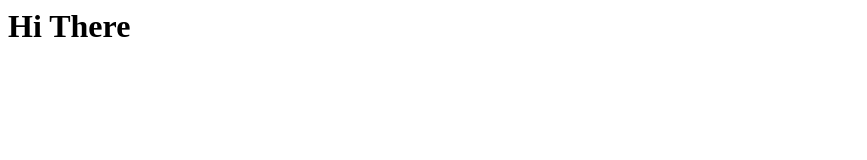
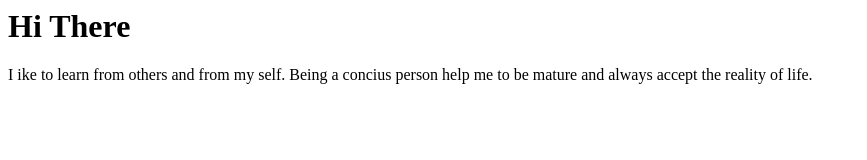
Before and after one commit to Jeissy-Mejia/Jeissy-Mejia.github.io, a plain HTML site: page index.html in a window 1280 px wide. Shown: the whole page, without its empty margins (0-867 px from the left). Drawn offline with Linux system fonts and the light colour scheme.

Commit message:
About my self

```diff
--- a/index.html
+++ b/index.html
@@ -1 +1,2 @@
 <h1>Hi There</h1>
+<p>I ike to learn from others and from my self. Being a concius person help me to be mature and always accept the reality of life.</p>
```
